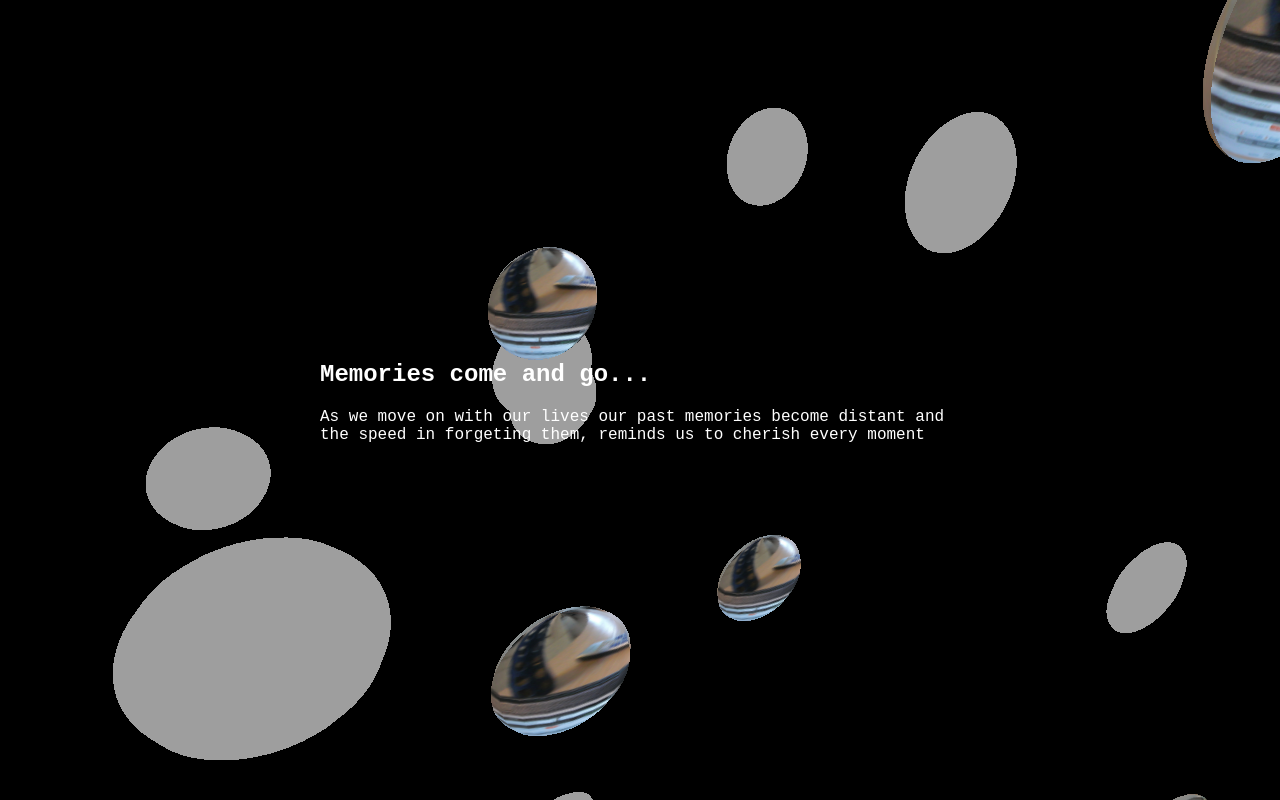
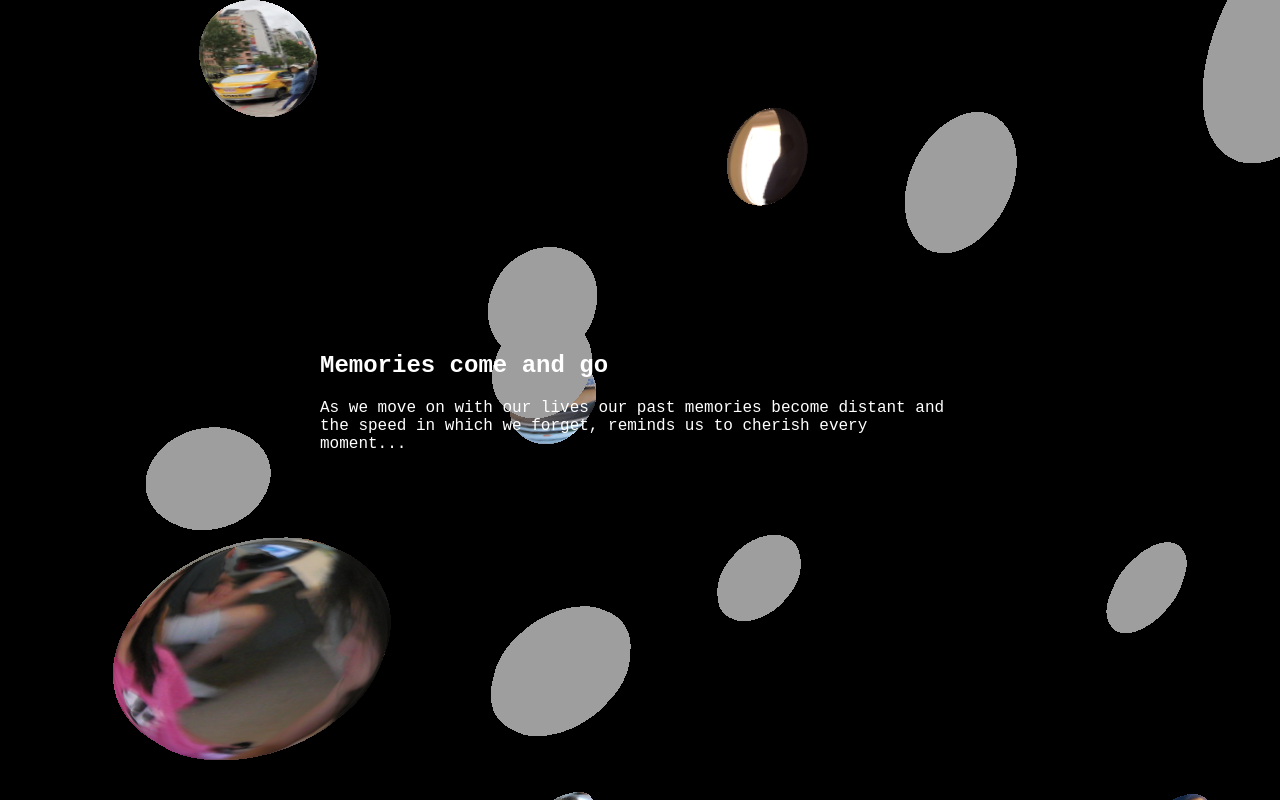
Before and after one commit to nicholaszsun/Fading_Memories, a website: page index.html in a window 1280 px wide. Drawn offline with nearby package versions, Linux system fonts and the light colour scheme; animation ran at ten frames a second.

Commit message:
added more images

```diff
--- a/index.html
+++ b/index.html
@@ -47,7 +47,7 @@ function init(){
 
 
 function Randomize() {
-    let random_number = Math.floor(Math.random() * 8);
+    let random_number = Math.floor(Math.random() * 10);
     return "img" + random_number + ".JPG"
 }
 
@@ -106,9 +106,9 @@ render();
 
 </script>
 <div class="text">
-  <h2>Memories come and go...</h2>
+  <h2>Memories come and go</h2>
   <p>As we move on with our lives our past memories become distant and
-  the speed in forgeting them, reminds us to cherish every moment</p>
+  the speed in which we forget, reminds us to cherish every moment...</p>
 
 </div>
 </div>
```
Also changed, not shown: img0.jpg (added), img10.JPG (added), 1 other file.
